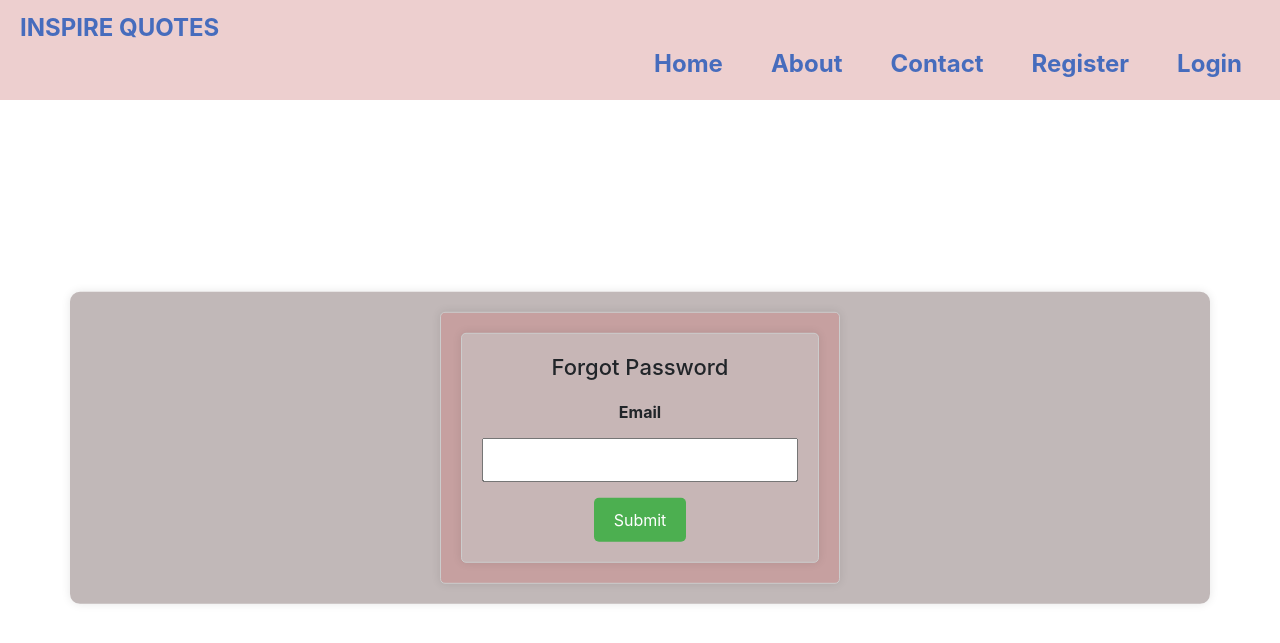
After one commit to Nourister/INSPIRE-DAILY, a Flask app: page /forgot_password in a window 1280 px wide. The commit adds this page. Shown: the top 643 px of the page. Run offline with Flask 3, Linux system fonts and the light colour scheme; some libraries are stand-ins or nearby versions.

Commit message:
updating some routes

```diff
--- a/app/Routes.py
+++ b/app/Routes.py
@@ -5,7 +5,7 @@
 import random
 from app import app, db, bcrypt, mail
 from app.models import Quote, User
-from app.forms import QuoteForm, LoginForm, RegistrationForm
+from app.forms import QuoteForm, LoginForm, RegistrationForm, ResetPasswordForm
 
 
 quotes = [
@@ -130,8 +130,10 @@
         msg.body = f'You have received a new message from {name} ({email}):\n\n{message}'
         try:
             mail.send(msg)
+            app.logger.info('Email sent successfully!')
             flash('Your message has been sent successfully!', 'success')
         except Exception as e:
+            app.logger.error(f"Failed to send email: {str(e)}")
             flash('An error occurred while sending your message. Please try again later.', 'danger')
             app.logger.error(f"Failed to send email: {str(e)}")
 
@@ -142,10 +144,55 @@
 @app.route('/test_email')
 def test_email():
     msg = Message(subject='Test Email',
-                  recipients=['your-email@gmail.com'])
+                  recipients=['nouristerjuma@gmail.com'])
     msg.body = 'This is a test email.'
     try:
         mail.send(msg)
         return 'Test email sent!'
     except Exception as e:
         return f'Failed to send test email: {str(e)}'
+
+
+@app.route('/forgot_password', methods=['GET'])
+def forgot_password():
+    email = request.args.get('email')
+    if email:
+        user = User.query.filter_by(email=email).first()
+        if user:
+            token = user.get_reset_token()
+            send_password_reset_email(user, token)
+            flash('An email has been sent with instructions to reset your password.', 'info')
+        else:
+            flash('No account found with that email address.', 'danger')
+        return redirect(url_for('index'))
+    return render_template('forgot_password.html')
+
+
+@app.route('/reset_password/<token>', methods=['GET', 'POST'])
+def reset_password(token):
+    user = User.verify_reset_token(token)
+    if not user:
+        flash('Invalid or expired token. Please request a new password reset.', 'danger')
+        return redirect(url_for('index'))
+
+    form = ResetPasswordForm()
+    if form.validate_on_submit():
+        hashed_password = bcrypt.generate_password_hash(form.password.data).decode('utf-8')
+        user.password = hashed_password
+        db.session.commit()
+        flash('Your password has been updated! You can now log in.', 'success')
+        return redirect(url_for('login'))
+
+    return render_template('reset_password.html', form=form)
+
+
+# Helper function to send password reset email
+def send_password_reset_email(user, token):
+    msg = Message('Password Reset Request',
+                  recipients=[user.email])
+    msg.body = f'''To reset your password, visit the following link:
+{url_for('reset_password', token=token, _external=True)}
+
+If you did not make this request then simply ignore this email and no changes will be made.
+'''
+    mail.send(msg)
--- a/app/static/css/styles.css
+++ b/app/static/css/styles.css
@@ -1,3 +1,5 @@
+/* styles.css */
+
 body {
     font-family: Arial, sans-serif;
     height: 100vh;
@@ -8,7 +10,7 @@
     justify-content: space-between;
 }
 
-nav{
+nav {
     position: fixed;
     top: 0;
     left: 0;
@@ -22,14 +24,14 @@
     z-index: 1000;
 }
 
-nav ul{
+nav ul {
     display: flex;
     list-style-type: none;
     margin: 0;
     padding: 0;
 }
 
-nav a{
+nav a {
     margin-right: auto;
     text-decoration: none;
     font-size: 24px;
@@ -38,12 +40,11 @@
     margin: 0 10px;
 }
 
-nav a:hover{
+nav a:hover {
     color: #392f2f;
-
 }
 
-nav ul li{
+nav ul li {
     margin-left: 10px;
     font-size: 20px;
     font-weight: 400;
@@ -72,7 +73,7 @@
     position: absolute;
     max-width: 600px;
     top: 50%;
-    left:50%;
+    left: 50%;
     transform: translate(-50%, -50%);
     width: 80%;
     margin: auto;
@@ -98,7 +99,7 @@
     background-color: #667f97;
 }
 
-/* serach_field styling */
+/* search_field styling */
 
 nav form input {
     padding: 5px;
@@ -120,7 +121,7 @@
     max-width: 400px;
     margin: 0 auto;
     padding: 20px;
-    background-color: #f9f9f9;
+    background-color: #c6a0a0;
     border: 1px solid #ccc;
     border-radius: 5px;
     box-shadow: 0 0 10px rgba(0, 0, 0, 0.1);
@@ -163,17 +164,6 @@
     font-size: 1.2em;
 }
 
-/* Add styles specific to about */
-/* .container h1 {
-    font-size: 2em;
-    margin-bottom: 20px;
-}
-
-.container p, .container ul {
-    font-size: 1.2em;
-    line-height: 1.5;
-} */
-
 /* Contact Section */
 .contact {
     display: flex;
@@ -185,12 +175,14 @@
     margin-top: 20px;
 }
 
-.contact-info, .contact-form {
+.contact-info,
+.contact-form {
     flex: 1;
     margin: 10px;
 }
 
-.contact-info h2, .contact-form h2 {
+.contact-info h2,
+.contact-form h2 {
     margin-bottom: 20px;
     font-size: 24px;
     color: #333;
@@ -209,8 +201,9 @@
     color: #333;
 }
 
-.contact-form input, .contact-form textarea {
-    width: 80%;
+.contact-form input,
+.contact-form textarea {
+    width: 100%;
     padding: 10px;
     margin-bottom: 10px;
     border: 1px solid #ccc;
@@ -260,3 +253,61 @@
     margin: 0;
     font-size: 14px;
 }
+
+/* forgot_password styling */
+
+.pass-form-auth {
+    width: 100%;
+    max-width: 400px;
+    margin: 0 auto;
+    padding: 20px;
+    background-color: #c7b6b6;
+    border: 1px solid #ccc;
+    border-radius: 5px;
+    box-shadow: 0 0 10px rgba(0, 0, 0, 0.1);
+}
+
+.pass-form-auth h1 {
+    font-size: 22px;
+    text-align: center;
+    margin-bottom: 20px;
+}
+
+.pass-form-auth form {
+    display: flex;
+    flex-direction: column;
+}
+
+.pass-form-auth label {
+    font-weight: bold;
+}
+
+.pass-form-auth input[type="email"],
+.pass-form-auth input[type="password"] {
+    width: 100%;
+    padding: 8px;
+    margin: 6px 0;
+    box-sizing: border-box;
+}
+
+.pass-form-auth .error-message {
+    color: red;
+}
+
+.pass-form-auth button[type="submit"] {
+    background-color: #4CAF50;
+    color: white;
+    border: none;
+    padding: 10px 20px;
+    text-align: center;
+    text-decoration: none;
+    display: inline-block;
+    font-size: 16px;
+    border-radius: 5px;
+    cursor: pointer;
+    margin-top: 10px;
+}
+
+.pass-form-auth button[type="submit"]:hover {
+    background-color: #45a049;
+}
--- a/app/templates/base.html
+++ b/app/templates/base.html
@@ -35,7 +35,7 @@
     </nav>
 
     <!-- Flash Messages (at the top of the page) -->
-    <div class="container-fluid" style="margin-bottom: 20px;">
+    <div class="container-fluid" style="margin-bottom: -400px;">
         {% with messages = get_flashed_messages(with_categories=true) %}
             {% if messages %}
                 {% for category, message in messages %}
--- a/app/templates/contact.html
+++ b/app/templates/contact.html
@@ -27,6 +27,6 @@
         <a href="https://x.com/home" class="social-icon"> <i class="fab fa-twitter"></i> </a>
         <a href="https://www.instagram.com/nourister.juma?igsh=NDR2ZZI6a2Vteampl" class="social-icon"> <i class="fab fa-instagram"></i> </a>
     </div>
-    <h5>CopyRight © 2024 By Pinterest images Tech</h5>
+    <h5>CopyRight © 2024. All rights reserved</h5>
 </footer>
 {% endblock %}
--- /dev/null
+++ b/app/templates/forgot_password.html
@@ -0,0 +1,20 @@
+{% extends 'base.html' %}
+
+{% block title %} Forgot Password {% endblock %}
+
+{% block content %}
+<div class="form-container">
+    <div class="pass-form-auth">
+        <form method="GET" action="{{ url_for('forgot_password') }}">
+            <h1>Forgot Password</h1>
+            <div>
+                <label for="email">Email</label>
+                <input type="email" id="email" name="email" required>
+            </div>
+            <div>
+                <button type="submit">Submit</button>
+            </div>
+        </form>
+    </div>
+</div>
+{% endblock %}
```
Also changed, not shown: app/forms.py (+9 -0 lines), app/models.py (+2 -9 lines), instance/your_database.db.
